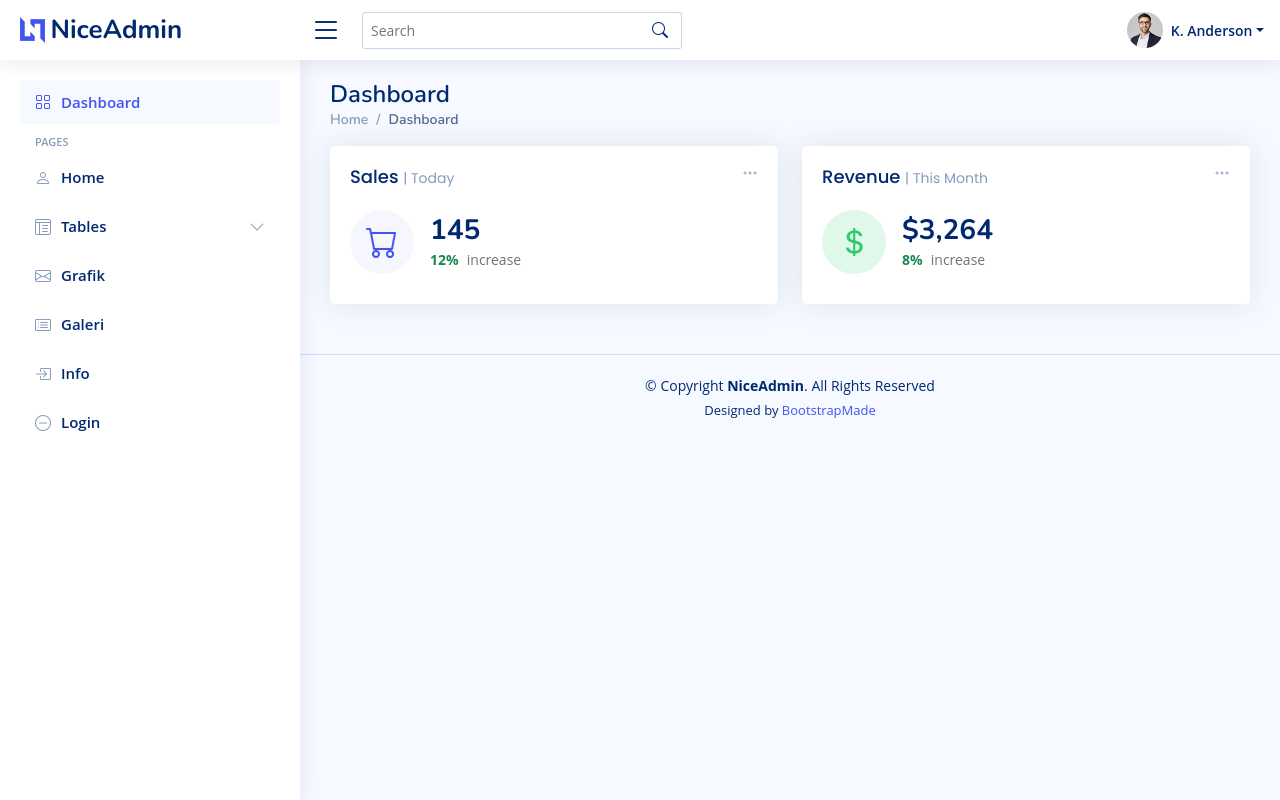
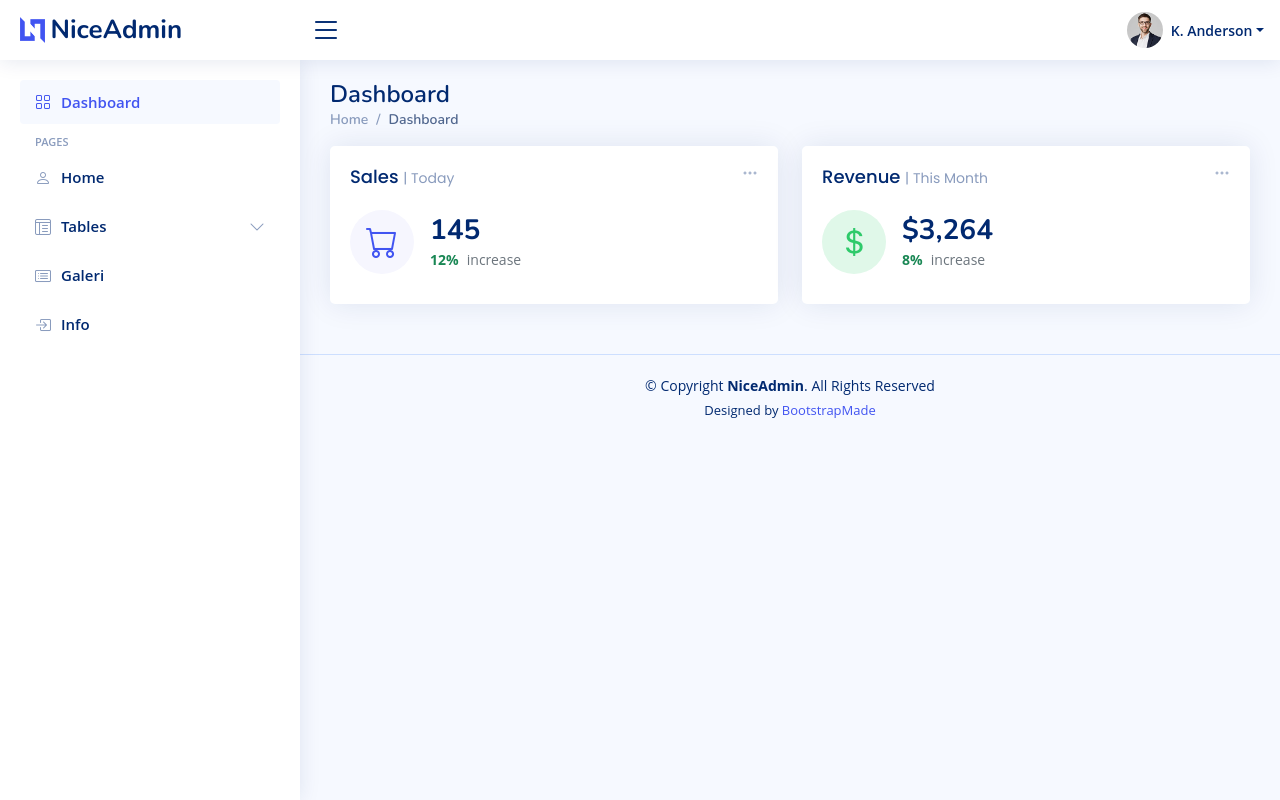
Before and after one commit to NuricoVicyyanto/e-ormas, a Django app: page / in a window 1280 px wide. Run offline with Django 3.2, Linux system fonts and the light colour scheme; some libraries are stand-ins or nearby versions; some web fonts are replaced.

Commit message:
Update index.html

```diff
--- a/eormas/templates/index.html
+++ b/eormas/templates/index.html
@@ -51,21 +51,8 @@
       <i class="bi bi-list toggle-sidebar-btn"></i>
     </div><!-- End Logo -->
 
-    <div class="search-bar">
-      <form class="search-form d-flex align-items-center" method="POST" action="#">
-        <input type="text" name="query" placeholder="Search" title="Enter search keyword">
-        <button type="submit" title="Search"><i class="bi bi-search"></i></button>
-      </form>
-    </div><!-- End Search Bar -->
-
     <nav class="header-nav ms-auto">
       <ul class="d-flex align-items-center">
-
-        <li class="nav-item d-block d-lg-none">
-          <a class="nav-link nav-icon search-bar-toggle " href="#">
-            <i class="bi bi-search"></i>
-          </a>
-        </li><!-- End Search Icon-->
 
         <li class="nav-item dropdown pe-3">
 
@@ -184,13 +171,6 @@
       </li><!-- End Tables Nav -->
 
       <li class="nav-item">
-        <a class="nav-link collapsed" href="pages-contact.html">
-          <i class="bi bi-envelope"></i>
-          <span>Grafik</span>
-        </a>
-      </li><!-- End Contact Page Nav -->
-
-      <li class="nav-item">
         <a class="nav-link collapsed" href="pages-register.html">
           <i class="bi bi-card-list"></i>
           <span>Galeri</span>
@@ -203,14 +183,6 @@
           <span>Info</span>
         </a>
       </li><!-- End Login Page Nav -->
-
-      <li class="nav-item">
-        <a class="nav-link collapsed" href="pages-error-404.html">
-          <i class="bi bi-dash-circle"></i>
-          <span>Login</span>
-        </a>
-      </li><!-- End Error 404 Page Nav -->
-
     </ul>
 
   </aside><!-- End Sidebar-->
```
